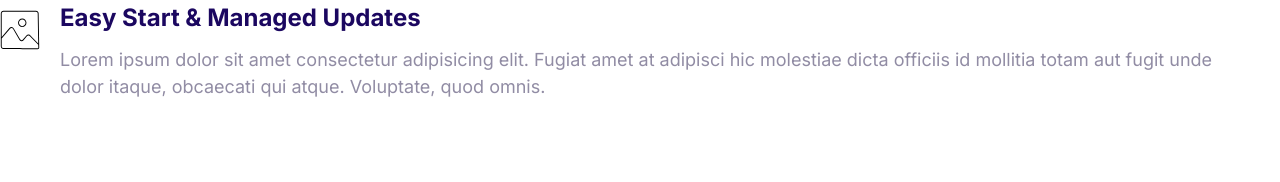
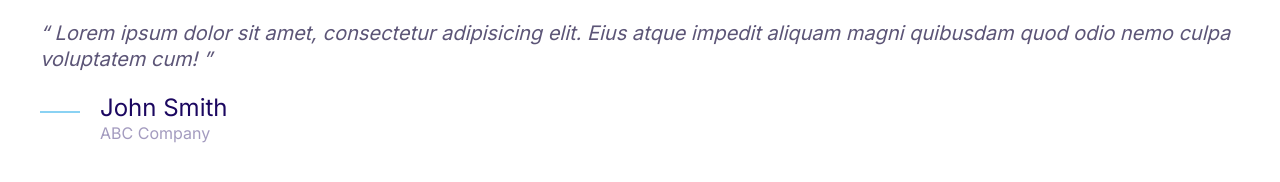
Before and after one commit to lgrizo/moshify, a plain HTML site: page index.html in a window 1280 px wide. Drawn offline with Linux system fonts and the light colour scheme.

Commit message:
Build quote components

```diff
--- a/css/styles.css
+++ b/css/styles.css
@@ -4,6 +4,7 @@
     --color-accent: #ff3400;
     --color-heading: #1b0760;
     --color-body: #918ca4;
+    --color-body-darker: #5c5577;
     --color-border: #ccc;
     --border-radius: 30px;
 
@@ -380,3 +381,53 @@ a {
 .media__image {
     margin-top: 1rem;
 }
+
+/* Quotes */
+.quote {
+    font-size: 3rem;
+    font-style: italic;
+    color: var(--color-body-darker);
+    line-height: 1.3;
+}
+
+.quote__text::before {
+    content: open-quote;
+}
+
+.quote__text::after {
+    content: close-quote;
+}
+
+.quote__author {
+    font-size: 3rem;
+    font-weight: 500;
+    font-style: normal;
+    margin-bottom: 0;
+}
+
+.quote__organization {
+    color: var(--color-heading);
+    opacity: .4;
+    font-size: 2rem;
+    font-style: normal;
+
+}
+
+.quote__line {
+    position: relative;
+    bottom: 10px;
+}
+
+@media screen and (min-width: 1024px) {
+    .quote {
+        font-size: 2rem;
+    }
+
+    .quote__author {
+        font-size: 2.4rem;
+    }
+
+    .quote__organization {
+        font-size: 1.6rem;
+    }
+}
--- a/index.html
+++ b/index.html
@@ -14,20 +14,24 @@
   <link rel="stylesheet" href="css/normalize.css" />
   <link rel="stylesheet" href="css/styles.css" />
   <body>
+    <blockquote class="quote">
+      <p class="quote__text">
+        Lorem ipsum dolor sit amet, consectetur adipisicing elit. Eius atque
+        impedit aliquam magni quibusdam quod odio nemo culpa voluptatem cum!
+      </p>
+      <footer>
         <div class="media">
           <div class="media__image">
-        <svg class="icon icon--primary">
-          <use xlink:href="images/sprite.svg#snap"></use>
+            <svg class="icon icon--primary quote__line">
+              <use xlink:href="images/sprite.svg#line"></use>
             </svg>
           </div>
           <div class="media__body">
-        <h3 class="media__title">Easy Start & Managed Updates</h3>
-        <p>
-          Lorem ipsum dolor sit amet consectetur adipisicing elit. Fugiat amet
-          at adipisci hic molestiae dicta officiis id mollitia totam aut fugit
-          unde dolor itaque, obcaecati qui atque. Voluptate, quod omnis.
-        </p>
+            <h3 class="media__title quote__author">John Smith</h3>
+            <p class="quote__organization">ABC Company</p>
           </div>
         </div>
+      </footer>
+    </blockquote>
   </body>
 </html>
```
Also changed, not shown: components/quotes.html (added, +19 -0 lines). Lines whose indentation alone changed are shown as unchanged.
